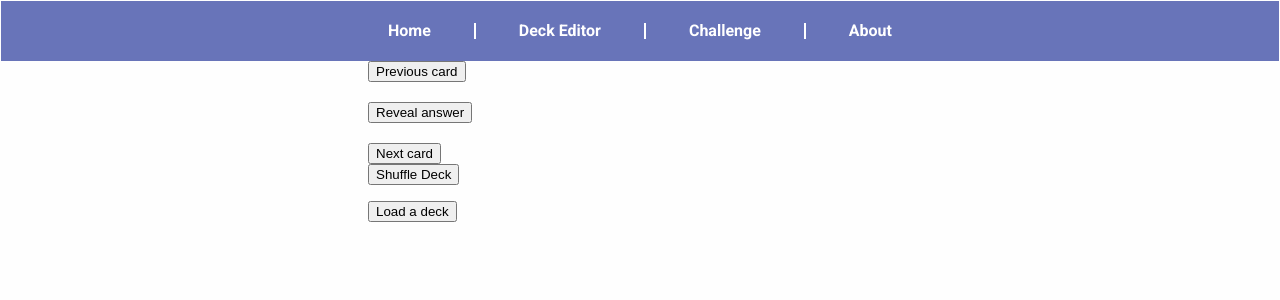
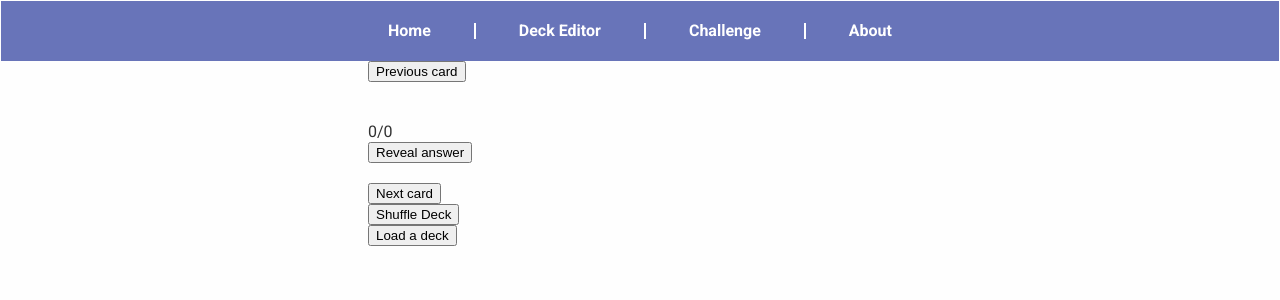
Before and after one commit to seanmizen/flash-app, a React (Create React App) app: page /Challenge in a window 1280 px wide. Shown: the top 300 px of the page. Built offline with nearby package versions, Linux system fonts and the light colour scheme.

Commit message:
Converted all class components to functions

```diff
--- a/src/App.js
+++ b/src/App.js
@@ -1,4 +1,4 @@
-import React, { Component } from "react";
+import React from "react";
 import Home from "./features/Home";
 import Nav from "./core/Nav";
 import DeckEditor from "./features/DeckEditor";
@@ -7,8 +7,7 @@ import Challenge from "./features/Challenge";
 import { BrowserRouter as Router, Switch, Route } from 'react-router-dom';
 //import './App.css';
 
-class App extends Component {
-    render() {
+function App() {
     return (
         <Router>
             <Nav />
@@ -30,7 +29,6 @@ class App extends Component {
             </div>
         </Router>
     );
-    }
 };
 
 export default App;
--- a/src/features/About/About.js
+++ b/src/features/About/About.js
@@ -1,11 +1,8 @@
-import React, { Component } from "react";
 
-class About extends Component {
-    render() {
-        return (
-            <h1>lol</h1>
-        );
-    }
+function About() {
+    return (
+        <h1>lol</h1>
+    );
 };
 
 export default About;
--- a/src/features/Challenge/Challenge.js
+++ b/src/features/Challenge/Challenge.js
@@ -1,52 +1,48 @@
-import React, { Component } from "react";
+import { useState } from "react";
 import LoadDeckFromFile from "../DeckEditor/components/LoadDeckFromFile";
 import Arena from "./components/Arena";
 
-class Challenge extends Component {
-    constructor(props) {
-        super(props);
-        console.log('Challenge rendering');
-        this.state = {
-            deckName: "",
-            list: []
-        }
+function Challenge() {
+
+    const [deckName, setDeckName] = useState("");
+    const [list, setList] = useState([]);
+
+    //TODO how to log "Challenge Rendering"?
+
+    function loadDeck(deck) {
+        setDeckName(deck.deckName);
+        setList(deck.list);
     }
 
-    loadDeck(deck) {
-        this.setState({
-            deckName: deck.deckName,
-            list: deck.list
-        })
-    }
-
-    render() {
     return (
         <div>
             <div className="deck-challenge-arena">
                 <Arena
-                        deck={this.state}
-                        loadDeckCallback={(e) => this.loadDeck(e)}
+                    deck={{
+                        deckName: deckName,
+                        list: list
+                    }}
+                    loadDeckCallback={(e) => loadDeck(e)}
                 />
             </div>
-                {this.state.list.length === 0 ? null :
+            {list.length === 0 ? null :
                 <div className="deck-challenge-information-area">
                     <span>
-                            Deck name: {this.state.deckName}
+                        Deck name: {deckName}
                     </span>
                     <br />
                     <span>
-                            Deck Length: {this.state.list.length}
+                        Deck Length: {list.length}
                     </span>
                 </div>
             }
             <div className="deck-challenge-load-area">
                 <LoadDeckFromFile
-                        onDeckLoad={e => this.loadDeck(e)}
+                    onDeckLoad={e => loadDeck(e)}
                 />
             </div>
         </div>
     );
-    }
 };
 
 export default Challenge;
--- a/src/features/Challenge/components/Arena.js
+++ b/src/features/Challenge/components/Arena.js
@@ -1,7 +1,7 @@
 import { useState, useRef, useEffect } from "react";
 import ArenaAnswer from "./ArenaAnswer";
 import ArenaPrompt from "./ArenaPrompt";
-import ItemList from "../../DeckEditor/components/ItemList";
+//import ItemList from "../../DeckEditor/components/ItemList";
 
 function Arena({ deck, loadDeckCallback }) {
     // shuffledList is separate to deck
@@ -10,7 +10,7 @@ function Arena({ deck, loadDeckCallback }) {
     const [shuffledList, setShuffledList] = useState([]);
     const [currentItem, setCurrentItem] = useState(0);
     const [revealAnswer, setRevealAnswer] = useState(false);
-    const [revealButtonText, setRevealButtonText] = useState("Reveal answer")
+    const [revealButtonText, setRevealButtonText] = useState("Reveal answer");
     const revealButton = useRef();
     const nextItemButton = useRef();
     const prevItemButton = useRef();
@@ -43,6 +43,7 @@ function Arena({ deck, loadDeckCallback }) {
     }
 
     function shuffleDeck() {
+        console.log("Shuffling deck");
         setShuffledList(shuffleArray([...shuffledList]));
         setCurrentItem(0)
         manSetRevealAnswer(false);
@@ -78,10 +79,11 @@ function Arena({ deck, loadDeckCallback }) {
                     prompt={shuffledList[currentItem]?.prompt}
                     onClickCallback={toggleRevealAnswer}
                 />
+                <br />
                 {revealAnswer && <ArenaAnswer answer={shuffledList[currentItem]?.answer} />}
-
                 <br />
-
+                <span>{shuffledList.length > 0 ? currentItem + 1 + "/" + shuffledList.length : "0/0"}</span>
+                <br />
                 <button
                     onClick={toggleRevealAnswer}
                     ref={revealButton}
@@ -107,9 +109,9 @@ function Arena({ deck, loadDeckCallback }) {
                 Shuffle Deck
             </button>
 
-            <ItemList
+            {/*<ItemList     RE INCLUDE ME IF YOU WANT TO SEE THE WHOLE DECK
                 list={shuffledList}
-            />
+            />*/}
 
         </div>
     )
--- a/src/features/DeckEditor/DeckEditor.js
+++ b/src/features/DeckEditor/DeckEditor.js
@@ -1,4 +1,4 @@
-import React, { Component } from "react";
+import { useState } from "react";
 import ItemList from "./components/ItemList";
 import AddItemForm from "./components/AddItemForm";
 import SaveDeckToFile from "./components/SaveDeckToFile";
@@ -8,84 +8,63 @@ import styles from "./DeckEditor.module.css";
 
 //Adapted from Tiff In Tech's React tutorial (Todo List)
 
-class DeckEditor extends Component {
-  constructor(props) {
-    super(props);
+function DeckEditor() {
 
-    //const initList = localStorage.getItem("storageList");
+  const [deckName, setDeckName] = useState("");
+  const [list, setList] = useState([]);
 
-    console.log('DeckEditor rendering');
+  //TODO how to log "DeckEditor rendering"?
 
-    this.state = {
-      deckName: "",
-      list: []
-    }
+  function loadDeck(deck) {
+    setDeckName(deck.deckName);
+    setList(deck.list);
   }
 
-  loadDeck(deck) {
-    this.setState({
-      deckName: deck.deckName,
-      list: deck.list
-    })
-  }
+  /*function setLocalStorageState() {
+    localStorage.setItem("storageList", this.state.list)
+  }*/
 
-  setDeckName(name) {
-    this.setState({
-      deckName: name
-    });
-  }
+  function addItem({ prompt = "", answer = "" }) {
+    //create item, assign unique ID
 
-  setLocalStorageState() {
-    localStorage.setItem("storageList", this.state.list)
-  }
-
-  addItem({ prompt, answer }) {
-    //create item, assign unique ID
     const newItem = {
       id: 1 + Math.random(),
       prompt,
       answer
     }
 
-    //update state with new list and reset newItem input
-    this.setState({
-      list: [...this.state.list, newItem]
-    })
-    //this.setLocalStorageState();
+    setList([...list, newItem]);
+    //setLocalStorageState();
   }
 
-  deleteItem(id) {
-    //filter out item being deleted
-    const updatedList = this.state.list.filter(item => item.id !== id); //ooh, triple equals
-
-    this.setState({ list: updatedList });
-    //this.setLocalStorageState();
+  function deleteItem(id) {
+    setList(list.filter(item => item.id !== id));
+    //setLocalStorageState();
   }
 
-  render() {
   return (
     <div>
       <div className={styles['deck-editor']}>
         <h2>Deck Editor</h2>
         <div className="deck-editor-deck-name">
           <DeckName
-              deckName={this.state.deckName}
-              setDeckName={(e) => this.setDeckName(e)}
+            deckName={deckName}
+            setDeckName={(e) => setDeckName(e)}
           />
         </div>
 
         <div className="deck-editor-edit-area">
           <h3>Add an item:</h3>
           <AddItemForm
-              onAdd={e => this.addItem(e)}
+            onAdd={e => addItem(e)}
           />
         </div>
 
         <div className="deck-editor-item-list">
           <h3>Current Deck:</h3>
           <ItemList
-              list={this.state.list}
-              onDeleted={id => this.deleteItem(id)}
+            list={list}
+            onDeleted={id => deleteItem(id)}
             allowEdit={true}
           />
         </div>
@@ -93,19 +72,18 @@ class DeckEditor extends Component {
         <div className="deck-editor-save-area">
           <SaveDeckToFile
             deck={{
-                deckName: this.state.deckName,
-                list: this.state.list
+              deckName: deckName,
+              list: list
             }}
           />
           <LoadDeckFromFile
-              onDeckLoad={e => this.loadDeck(e)}
+            onDeckLoad={e => loadDeck(e)}
           />
         </div>
 
       </div>
     </div >
   );
-  }
 };
 
 export default DeckEditor;
```
Also changed, not shown: src/features/Home/Home.js (+4 -8 lines). Lines whose indentation alone changed are shown as unchanged.
